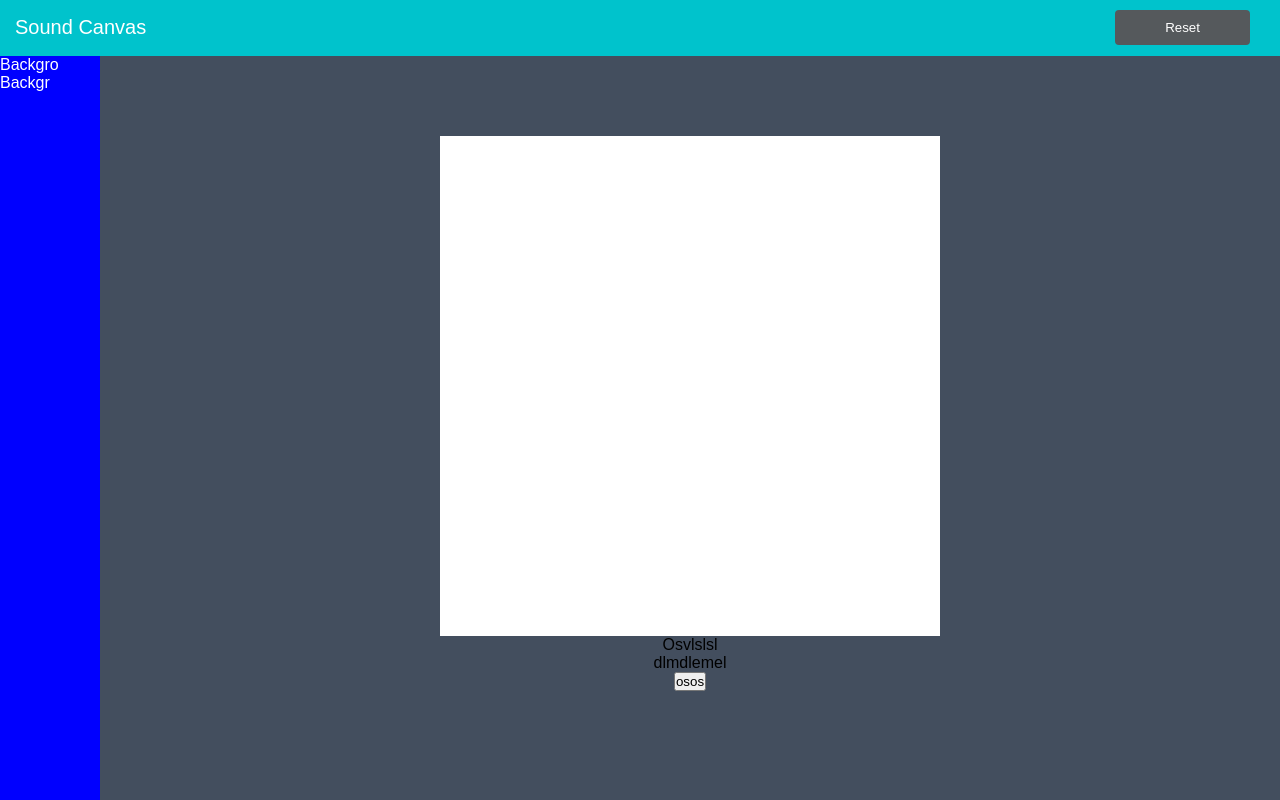
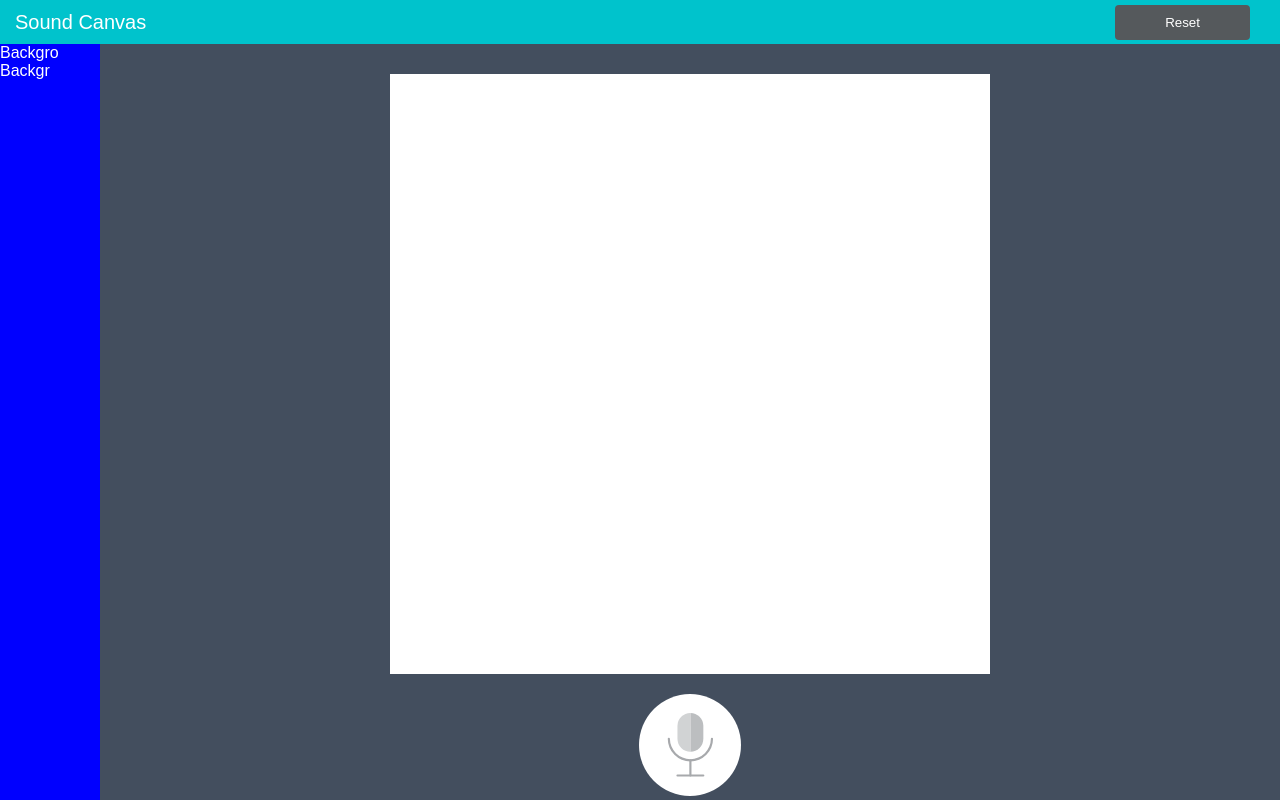
Before and after one commit to Osvaldo111/SoundCanvas, a React (Create React App) app in the folder client/: page / in a window 1280 px wide. Built offline with nearby package versions, Linux system fonts and the light colour scheme; a web font is replaced by a local one.

Commit message:
Resizable canvas and recording button

```diff
--- a/client/src/components/Canvas.js
+++ b/client/src/components/Canvas.js
@@ -4,6 +4,8 @@ import { connect } from "react-redux";
 import { changeCanvasWidth } from "../actions";
 import { isMobileBttnPress } from "../actions";
 import { displayMobileBttn } from "../actions";
+import recordBttn from "../images/recordBttn.svg";
+import resizeCanvas from "../utilities/resizeCanvas";
 
 import mobilBttn from "../images/menu-bttn.svg";
 /**
@@ -15,18 +17,17 @@ import mobilBttn from "../images/menu-bttn.svg";
 class Canvas extends React.Component {
   constructor(props) {
     super(props);
+    this.canvasRef = React.createRef();
     this.state = {
-      displayBttn: true
+      displayBttn: true,
+      canvasWidth: "",
+      canvasHeight: ""
     };
   }
 
   pressBttn = () => {
     alert();
   };
-
-  /**
-   * JUST A TEST
-   */
 
   isMobileBttnPress = () => {
     //Reducer bttn is press.
@@ -35,6 +36,35 @@ class Canvas extends React.Component {
     // this.props.displayMobileBttn(false);
     this.setState({ displayBttn: false });
   };
+
+  componentDidMount() {
+    // const canvas = resizeCanvas(this.canvasRef);
+    // // console.log(canvas.width);
+    // // console.log(canvas.height);
+    // if (canvas.width <= 425) {
+    //   const newCanvasWidth = canvas.width - 75;
+    //   // console.log(newCanvasWidth);
+    //   this.setState({
+    //     canvasWidth: newCanvasWidth,
+    //     canvasHeight: newCanvasWidth
+    //   });
+    // }
+    // window.addEventListener("resize", () => {
+    //   const canvas = resizeCanvas(this.canvasRef);
+    //   // console.log(canvas.width);
+    //   // console.log(canvas.height);
+    //   if (canvas.width <= 425) {
+    //     const newCanvasWidth = canvas.width - 75;
+    //     console.log(newCanvasWidth);
+    //     this.setState({
+    //       canvasWidth: newCanvasWidth,
+    //       canvasHeight: newCanvasWidth
+    //     });
+    //   }
+    // });
+  }
+
+  componentWillUnmount() {}
 
   componentDidUpdate(prevProps) {
     const currentMobileNavBttn = this.props.canvasProps.displayMobileBttn;
@@ -50,13 +80,20 @@ class Canvas extends React.Component {
   }
 
   render() {
+    const { canvasWidth, canvasHeight } = this.state;
     const { displayBttn } = this.state;
     return (
-      <div className="canvasContainer">
-        <canvas className="canvas"> </canvas>
-        <div>Osvlslsl</div>
-        <div>dlmdlemel</div>
-        <button onClick={this.pressBttn}>osos</button>
+      <div className="canvasContainer" ref={this.canvasRef}>
+        <canvas
+          className="canvas"
+          style={{ width: canvasWidth, height: canvasHeight }}
+        ></canvas>
+        <div className="recordBttn">
+          <img src={recordBttn} alt="" onClick={this.pressBttn} />
+        </div>
+        <div className="resetBttnMobile">
+          <button onClick={this.pressBttn}>Reset</button>
+        </div>
         <div className="mobilBttn">
           <img
             onClick={this.isMobileBttnPress}
--- a/client/src/components/SideBar.js
+++ b/client/src/components/SideBar.js
@@ -3,7 +3,6 @@ import "../style/sideBar.css";
 import { connect } from "react-redux";
 import { displayMobileBttn } from "../actions";
 import { isMobileBttnPress } from "../actions";
-
 /**
  * author: Osvaldo Carrillo
  * Date: 02/08/2020
@@ -41,7 +40,6 @@ class SideBar extends React.Component {
 
     if (currentMobileNavPress !== prevMobileNavPress) {
       if (currentMobileNavPress) {
-        console.log(currentMobileNavPress, "   ", prevMobileNavPress);
         this.displayMobileSideBar();
         // Reducer init
         this.props.isMobileBttnPress(false);
--- a/client/src/style/canvas.css
+++ b/client/src/style/canvas.css
@@ -1,13 +1,10 @@
 /*
 * Style for the canvas component
 */
-
 .canvasContainer {
-  /* width: 100%; */
   height: 100%;
   display: flex;
   align-items: center;
-  /* justify-content: center; */
   flex-direction: column;
   flex-grow: 1;
 }
@@ -16,7 +13,7 @@
   height: 300px;
   width: 300px;
   background-color: white;
-  margin-top: 80px;
+  margin-top: 20px;
 }
 
 /* --Mobile Bttn -- */
@@ -31,6 +28,61 @@
   bottom: 30px;
 }
 /* --Mobile Bttn -- */
+
+/* ---Record Section---- */
+.recordBttn {
+  margin-top: 20px;
+}
+/* ---Record Section---- */
+
+/* ---Reset Bttn Mobile--- */
+
+.resetBttnMobile {
+  margin-top: 20px;
+}
+.resetBttnMobile > button {
+  background-color: #55595c;
+  border: none;
+  padding: 10px 70px;
+  text-decoration: none;
+  cursor: pointer;
+  border-radius: 4px;
+  color: white;
+  font-size: 16px;
+  font-weight: 600;
+}
+/* ---Reset Bttn Mobile--- */
+
+/*
+* Small devices (Galazy S5 or Iphone 5/SE )
+*/
+@media (min-width: 320px) and (max-height: 640px) {
+  .canvas {
+  }
+
+  .mobilBttn {
+  }
+
+  .mobilBttn > img {
+    right: 10px;
+    bottom: 10px;
+    width: 60px;
+    height: 60px;
+  }
+  .recordBttn {
+  }
+
+  .recordBttn > img {
+    width: 80px;
+    height: 80px;
+  }
+  .resetBttnMobile {
+    margin-top: 10px;
+  }
+  .resetBttnMobile > button {
+    padding: 10px 40px;
+  }
+}
 
 /*
 * Small devices (small devices, 425px and up)
@@ -50,6 +102,10 @@
     width: 500px;
     height: 500px;
   }
+
+  .resetBttnMobile {
+    display: none;
+  }
 }
 
 /**
@@ -63,3 +119,53 @@
     display: none;
   }
 }
+
+/**
+* Large devices (desktops, 992px and up)
+*/
+@media (min-width: 992px) {
+  .canvas {
+    width: 550px;
+    height: 550px;
+    margin-top: 30px;
+  }
+}
+
+/*
+* Devices 1024px 750px. Example: Notebook 10"
+*/
+@media (min-width: 1024px) and (max-height: 750px) {
+  .canvas {
+    width: 400px;
+    height: 400px;
+  }
+}
+/**
+* Extra large devices (large desktops, 1200px and up)
+*/
+@media (min-width: 1200px) {
+  .canvas {
+    width: 600px;
+    height: 600px;
+  }
+}
+
+/*
+* Devices 1280px 768px. Example: Notebook 13"
+*/
+@media (min-width: 1280px) and (max-height: 768px) {
+  .canvas {
+    width: 500px;
+    height: 500px;
+  }
+}
+
+/*
+* Devices 1024px 750px. Example: Notebook 10"
+*/
+@media (min-width: 1366px) and (max-height: 768px) {
+  .canvas {
+    width: 500px;
+    height: 500px;
+  }
+}
--- /dev/null
+++ b/client/src/utilities/resizeCanvas.js
@@ -0,0 +1,13 @@
+const resizeCanvas = canvasElement => {
+  const canvasHeight = canvasElement.current.offsetHeight;
+  const canvasWidth = canvasElement.current.offsetWidth;
+
+  const canvasMeasure = {
+    width: canvasWidth,
+    height: canvasHeight
+  };
+
+  return canvasMeasure;
+};
+
+export default resizeCanvas;
```
Also changed, not shown: client/src/images/recordBttn.svg (added).
